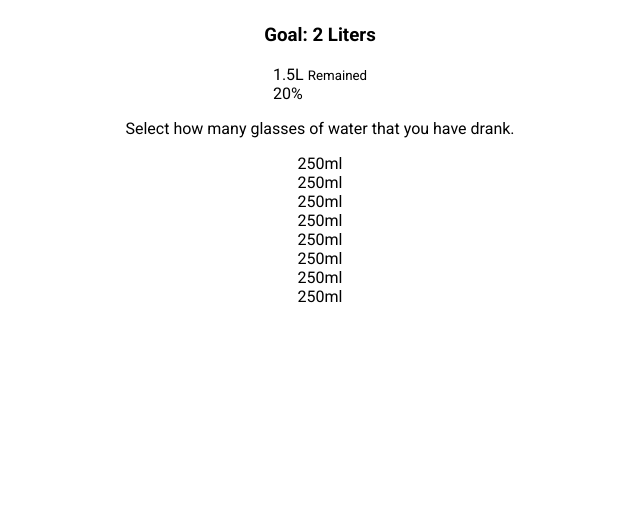
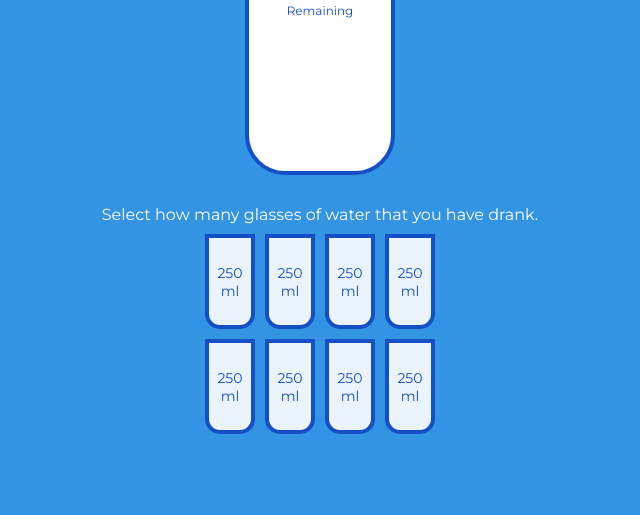
Before and after one commit to KrystalJean/water-intake-tracker, a plain HTML site: page index.html in a window 1280 px wide. Shown: the part 285-800 px from the top of the page, without its empty margins (320-960 px from the left). Drawn offline with Linux system fonts and the light colour scheme.

Commit message:
completed the styles for the app

```diff
--- a/index.html
+++ b/index.html
@@ -18,25 +18,23 @@
 
     <div class="cup">
         <div class="remained" id="remained">
-            <span id="liters">1.5L</span>
-            <small>Remained</small>
+            <span id="liters"></span>
+            <small>Remaining</small>
         </div>
-        <div class="percentage" id="percentage">
-            20%
-        </div>
+        <div class="percentage" id="percentage"></div>
     </div>
 
     <p class="text">Select how many glasses of water that you have drank.</p>
 
     <div class="cups">
-        <div class="cup cup-small full">250ml</div>
-        <div class="cup cup-small full">250ml</div>
-        <div class="cup cup-small full">250ml</div>
-        <div class="cup cup-small">250ml</div>
-        <div class="cup cup-small">250ml</div>
-        <div class="cup cup-small">250ml</div>
-        <div class="cup cup-small">250ml</div>
-        <div class="cup cup-small">250ml</div>
+        <div class="cup cup-small">250 ml</div>
+        <div class="cup cup-small">250 ml</div>
+        <div class="cup cup-small">250 ml</div>
+        <div class="cup cup-small">250 ml</div>
+        <div class="cup cup-small">250 ml</div>
+        <div class="cup cup-small">250 ml</div>
+        <div class="cup cup-small">250 ml</div>
+        <div class="cup cup-small">250 ml</div>
     </div>
 
 
--- a/style.css
+++ b/style.css
@@ -1,16 +1,106 @@
-@import url("https://fonts.googleapis.com/css2?family=Roboto:wght@400;700&display=swap");
+@import url("https://fonts.googleapis.com/css2?family=Montserrat:wght@400;700&display=swap");
+
+:root {
+    --border-color: #144fc6;
+    --fill-color: #6ab3f8;
+}
 
 * {
     box-sizing: border-box;
 }
 
 body {
-    font-family: 'Roboto', sans-serif;
+    font-family: 'Montserrat', sans-serif;
+    background-color: #3494e4;
+    color: white;
     display: flex;
     flex-direction: column;
     align-items: center;
     justify-content: center;
-    height: 100vh;
+    margin-bottom: 40px;
+}
+
+h1 {
+    margin: 10px 0 0 ;
+}
+
+h3 {
+    font-weight: 400;
+    margin: 10px 0;
+}
+
+.cup {
+    background-color: #fff;
+    border: 4px solid var(--border-color);
+    color: var(--border-color);
+    border-radius: 0 0 40px 40px;
+    height: 330px;
+    width: 150px;
+    margin: 30px 0;
+    display: flex;
+    flex-direction: column;
     overflow: hidden;
-    margin: 0;
 }
+
+.cup.cup-small {
+    width: 50px;
+    height: 95px;
+    border-radius: 0 0 15px 15px;
+    background-color: rgba(255, 255, 255, .9);
+    cursor: pointer;
+    font-size: 14px;
+    align-items: center;
+    justify-content: center;
+    text-align: center;
+    margin: 5px;
+    transition: 0.3s ease;
+}
+
+.cup.cup-small.full {
+    background-color: var(--fill-color);
+    color: #fff;
+}
+
+.cups {
+    display: flex;
+    flex-wrap: wrap;
+    align-items: center;
+    justify-content: center;
+    width: 280px;
+}
+
+.remained {
+    display: flex;
+    flex-direction: column;
+    align-items: center;
+    justify-content: center;
+    text-align: center;
+    flex: 1;
+    transition: 0.3s ease;
+}
+
+.remained span {
+    font-size: 20px;
+    font-weight: bold;
+}
+
+.remained small {
+    font-size:  12px;
+
+}
+
+.percentage {
+    background-color: var(--fill-color);
+    display: flex;
+    align-items: center;
+    justify-content: center;
+    font-weight: bold;
+    font-size: 30px;
+    height: 0;
+    transition: 0.3s ease;
+    }
+
+    .text {
+        text-align: center;
+        margin: 0 0 5px;
+    }
```
